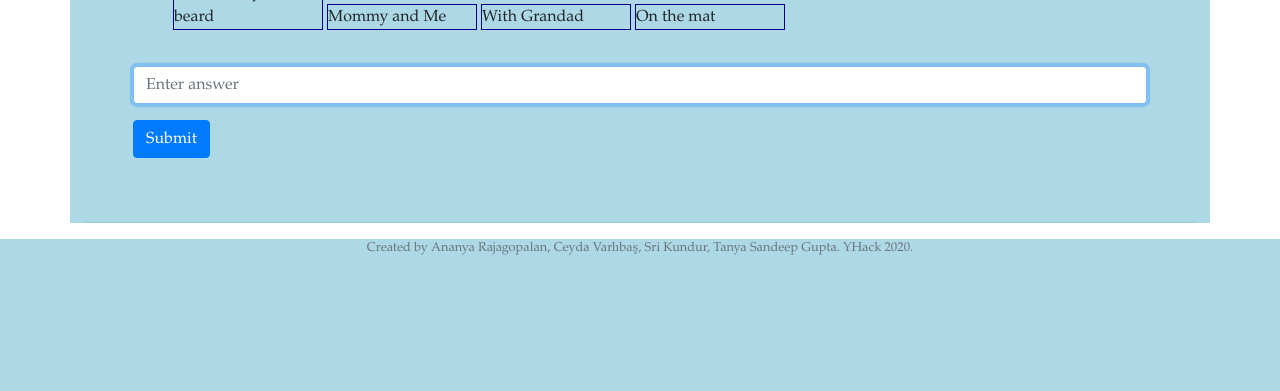
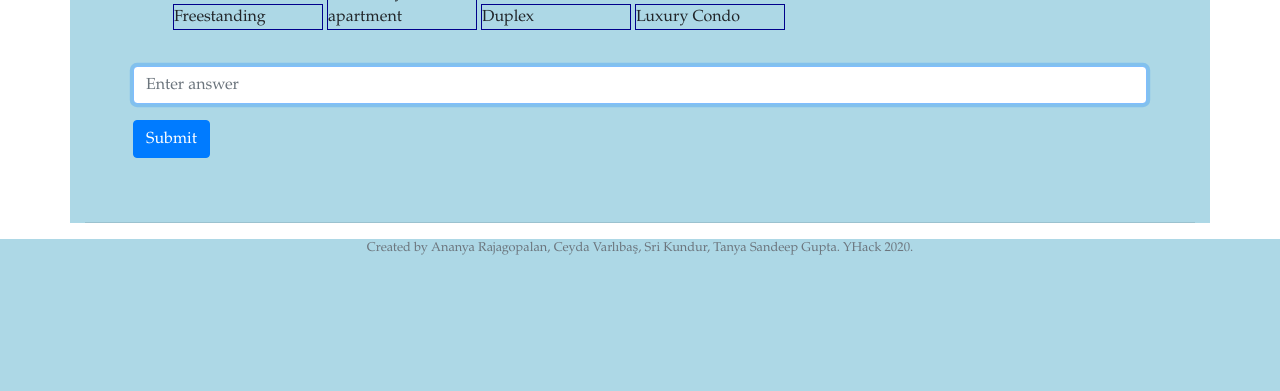
Before and after one commit to AnanyaRa/yhack2020, a Flask app: page /question1 in a window 1280 px wide. Shown: the part 409-800 px from the top of the page. Run offline with Flask 2, Linux system fonts and the light colour scheme; some libraries are stand-ins or nearby versions.

Commit message:
Question1 change
change v2

```diff
--- a/yhack/templates/question1.html
+++ b/yhack/templates/question1.html
@@ -59,19 +59,19 @@
                 <ul id="galleries">
                   <li>
                       <img src="https://upload.wikimedia.org/wikipedia/commons/d/da/Nordisches_Einfamilienhaus.jpg"  class="border" width="150" height="150" border="0" title="Freestanding" /></a>
-                      <p>With Daddy and his beard</p>
+                      <p>Freestanding</p>
                   </li>
                   <li>
                       <img src="https://thumbs.dreamstime.com/b/tall-modern-multistory-house-under-blue-sky-36089112.jpg"  class="border" width="150" height="150" border="0" title="Multistory apartment" /></a>
-                      <p>Mommy and Me</p>
+                      <p>Multistory apartment</p>
                   </li>
                   <li>
                       <img src="https://www.achahomes.com/wp-content/uploads/2020/01/Contemporary-style-elevation-ideas.jpg"  class="border" width="150" height="150" border="0" title="Duplex" /></a>
-                      <p>With Grandad</p>
+                      <p>Duplex</p>
                   </li>
                   <li>
                       <img src="https://www.99.co/blog/singapore/wp-content/uploads/2019/06/resale-condo-cheap-e1560147003362.jpg"  class="border" width="150" height="150" border="0" title="Luxury Condo" /></a>
-                      <p>On the mat</p>
+                      <p>Luxury Condo</p>
                   </li>
               </ul>
 
```
